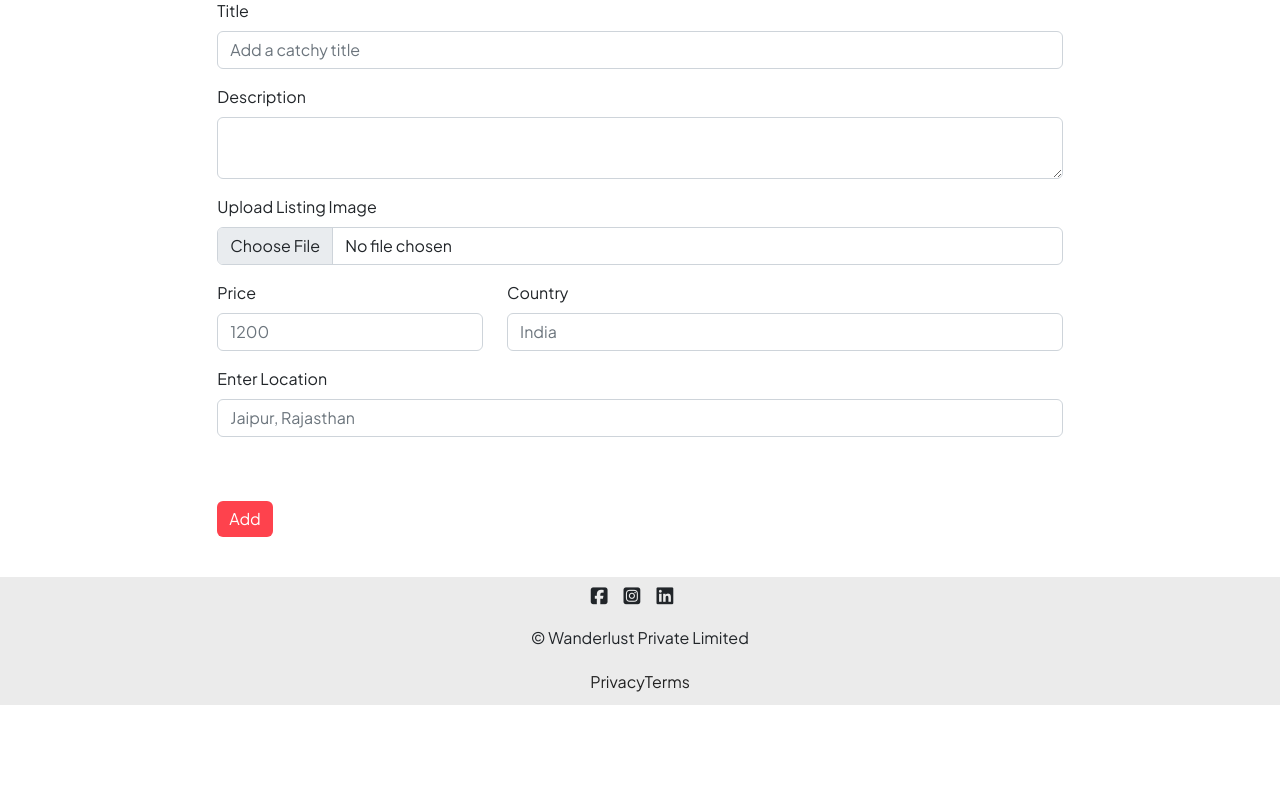
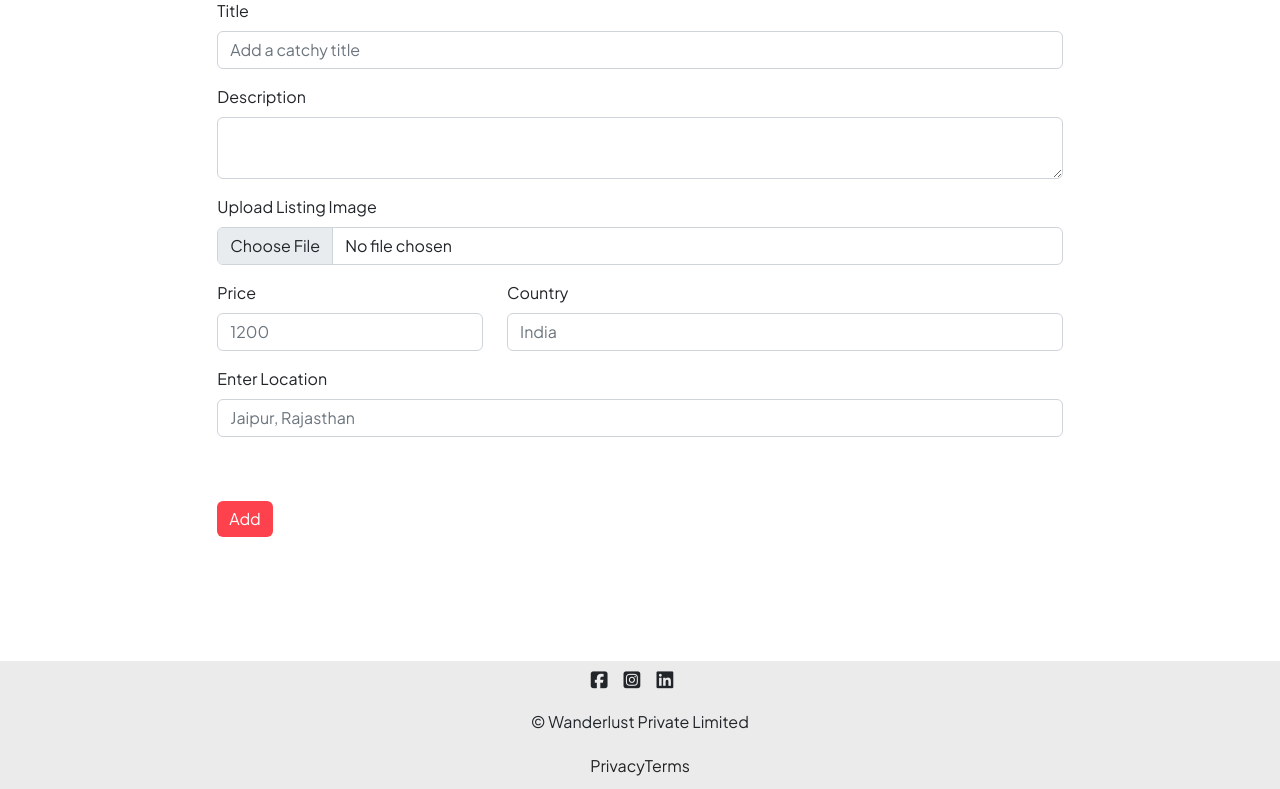
Before and after one commit to aryanrathore75/WanderLust, a Node project: template views/listings/new.ejs in a window 1280 px wide. Shown: the part 163-952 px from the top of the page. Before the commit the page ends 868 px from the top, so only its background shows below. Run offline with Node 20 templates, Linux system fonts and the light colour scheme; the template is opened without the code that fills it, so the values that code supplies are empty; some libraries are stand-ins or nearby versions.

Commit message:
Add some style

```diff
--- a/views/includes/footer.ejs
+++ b/views/includes/footer.ejs
@@ -1,4 +1,10 @@
-<footer>
+<style>
+    .footer{
+        margin-top: 84px;
+    }
+</style>
+
+<footer class="footer">
     <div class="f-info">
 
         <div class="f-info-socials">
```
